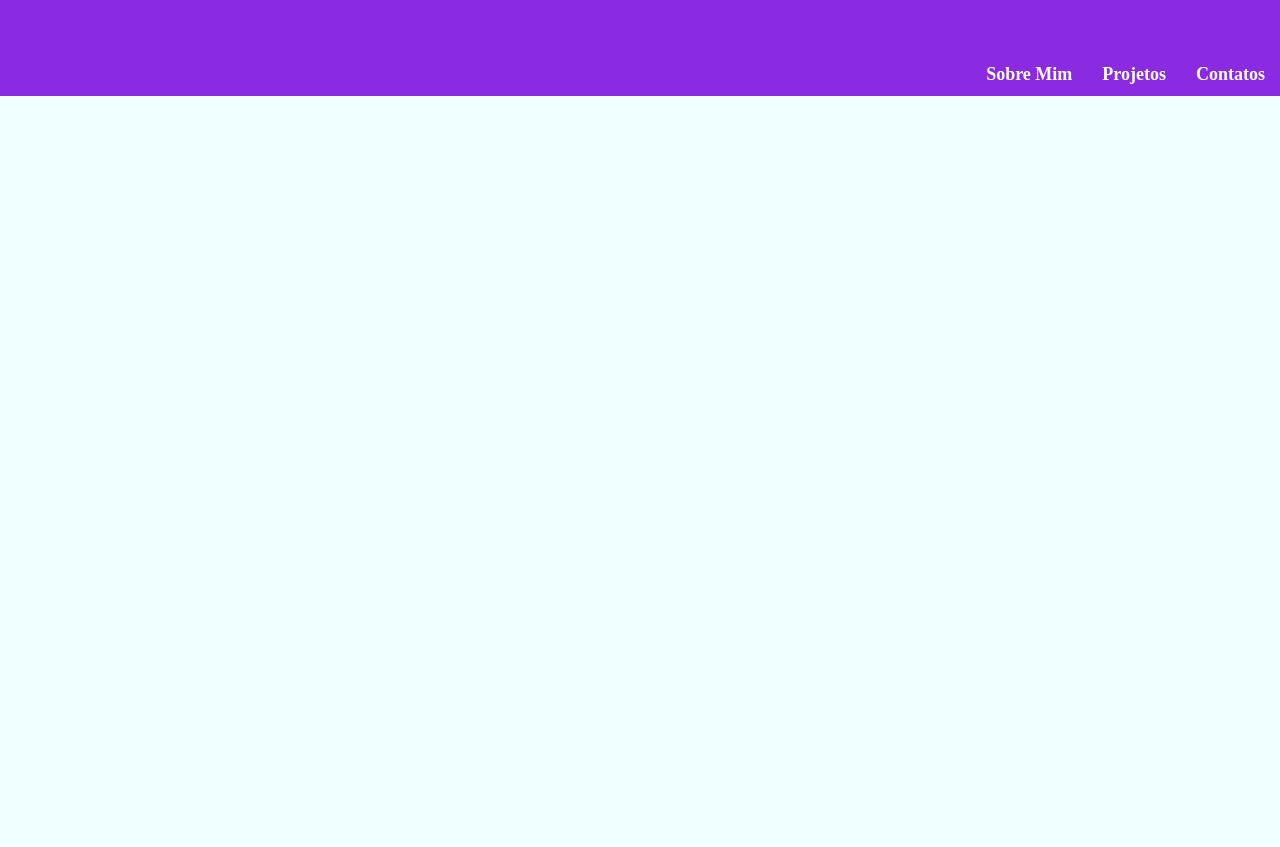
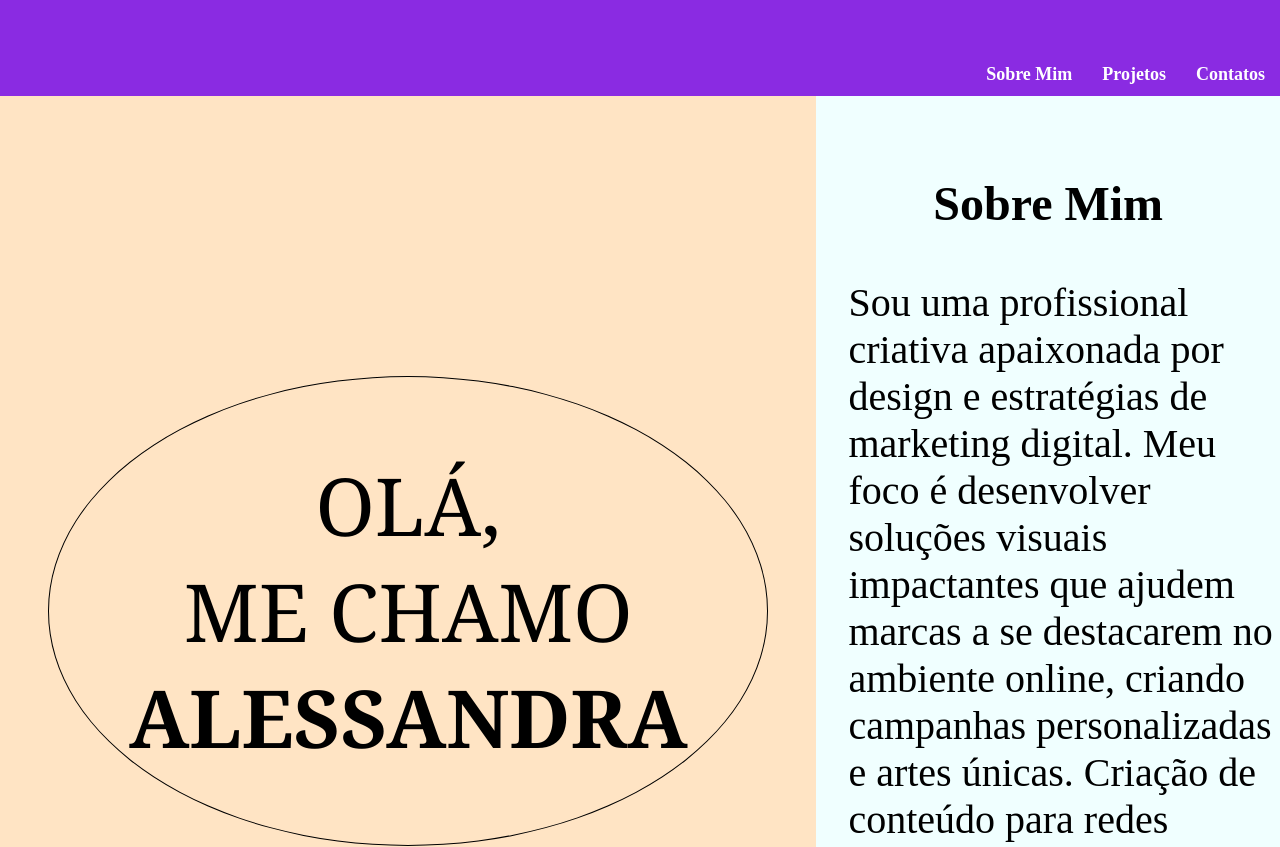
Before and after one commit to AnonimoC137/portfolioMarketingAlessandra, a React (Vite) app in the folder portfolioalessandra/: page / in a window 1280 px wide. Shown: the top 847 px of the page. Built offline with nearby package versions, Linux system fonts and the light colour scheme.

Commit message:
criando e ajustando a section sobre mim

```diff
--- a/portfolioalessandra/src/Components/Feed.jsx
+++ b/portfolioalessandra/src/Components/Feed.jsx
@@ -8,7 +8,16 @@ const Feed = () => {
   return (
     <>
       <div className={styles.container}>
-        <section className={styles.section1}></section>
+        <section className={styles.section1}>
+            <div className={styles.containerTitulo}>
+                <p>ME CHAMO</p>
+            </div>
+            <div className={styles.containerTexto}>
+                <h1>Sobre Mim</h1>
+                <p>Sou uma profissional criativa apaixonada por design e estratégias de marketing digital. Meu foco é desenvolver soluções visuais impactantes que ajudem marcas a se destacarem no ambiente online, criando campanhas personalizadas e artes únicas. Criação de conteúdo para redes sociais, estou sempre em busca de novas inspirações para melhorar minhas habilidades e trazer inovação para cada projeto que realizo.
+                </p>
+            </div>
+        </section>
         <h1 className={styles.tituloCRS}>Artes feitas para @CRS</h1>
         <section className={styles.section2}>
 
--- a/portfolioalessandra/src/Components/Feed.module.css
+++ b/portfolioalessandra/src/Components/Feed.module.css
@@ -7,7 +7,8 @@
     width: 100%;
     background-color: azure;
     height: 50rem;
-
+    display: grid;
+    grid-template-columns: 1fr 1fr;
 }
 
 .section2 {
@@ -17,7 +18,10 @@
     display: flex;
     align-items: center;
     justify-content: center;
-
+    background-image: url('../assets/imagens/papelparede1.jpeg');
+    background-repeat: no-repeat;
+    background-size: cover;
+    background-position: center;
 }
 
 .tituloCRS {
@@ -29,7 +33,91 @@
     padding: .5rem;
 }
 
+.containerTitulo {
+    display: flex;
+    justify-content: center;
+    align-items: center;
+    padding: 3rem;
+    background-color: bisque;
+}
+
+.containerTexto {
+    margin-top: 5rem;
+}
+
+.containerTitulo p {
+    color: black;
+    font-family: 'Georgia', serif;
+    font-size: 5rem;
+    line-height: 1.2;
+    text-align: center;
+    white-space: pre-line;
+    border: 1px solid black;
+    border-radius: 50%;
+    padding: 5rem;
+}
+
+.containerTitulo p::before {
+  content: "OLÁ,";
+  display: block;
+  margin-bottom: 10px;
+}
+
+.containerTitulo p::after {
+  content: "ALESSANDRA";
+  display: block;
+  margin-top: 10px;
+  font-weight: bold;
+}
+
+.containerTexto p {
+    color: black;
+    font-size: 2.5rem;
+    text-align: left;
+    margin-left: 2rem;
+}
+.containerTexto h1 {
+    color: black;
+    font-size: 3rem;
+    display: flex;
+    justify-content: center;
+    margin-bottom: 3rem;
+}
+
 @media (min-width: 400px) and (max-width: 425px)  {
+    .section1 {
+        height: 45rem;
+        display: block;
+    }
+
+    .containerTitulo {
+        height: 20rem;
+        width: 100%;
+    }
+
+    .containerTitulo p {
+        height: 16rem;
+        font-size: 1.2rem;
+        width: 94%;
+        margin-top: 1rem;
+    }
+
+    .containerTexto {
+        height: 2rem;
+        width: 100%;
+        margin-top: 1rem;
+        padding: 1rem;
+
+    }
+
+    .containerTexto p {
+        height: 2rem;
+        width: 100%;
+        font-size: 1rem;
+        padding: 0px;
+        margin: 1rem;
+    }
+
     .section2 {
         display: block;
         padding: 1rem;
```
Also changed, not shown: portfolioalessandra/src/assets/imagens/papelparede1.jpeg (added).
